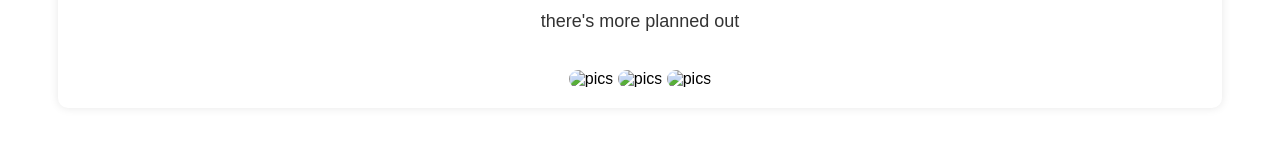
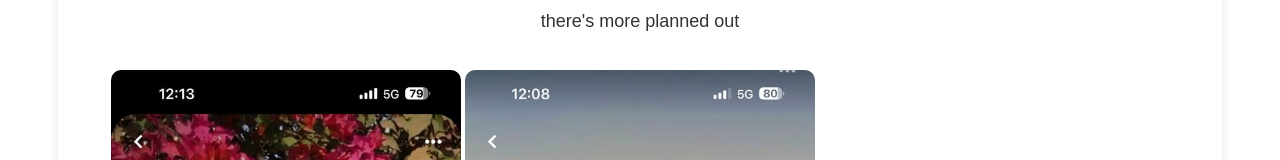
Before and after one commit to Asterix29/Asterix29.github.io, a plain HTML site: page surprise.html in a window 1280 px wide. Shown: the part 560-720 px from the top of the page. Drawn offline with Linux system fonts and the light colour scheme.

Commit message:
Update surprise.html

```diff
--- a/surprise.html
+++ b/surprise.html
@@ -16,9 +16,9 @@
             <p>there's more planned out</p>
 
 
-            <img id="surprise-image" src="pics1.jepg" alt="pics" width="350" height="450">
-            <img id="surprise-image" src="pics2.jepg" alt="pics" width="350" height="450">
-            <img id="surprise-image" src="pics3.jepg" alt="pics" width="350" height="450">
+            <img id="surprise-image" src="pics1.jpeg" alt="pics" width="350" height="450">
+            <img id="surprise-image" src="pics2.jpeg" alt="pics" width="350" height="450">
+            <img id="surprise-image" src="pics3.jpeg" alt="pics" width="350" height="450">
 
         </div>
     </section>
```
